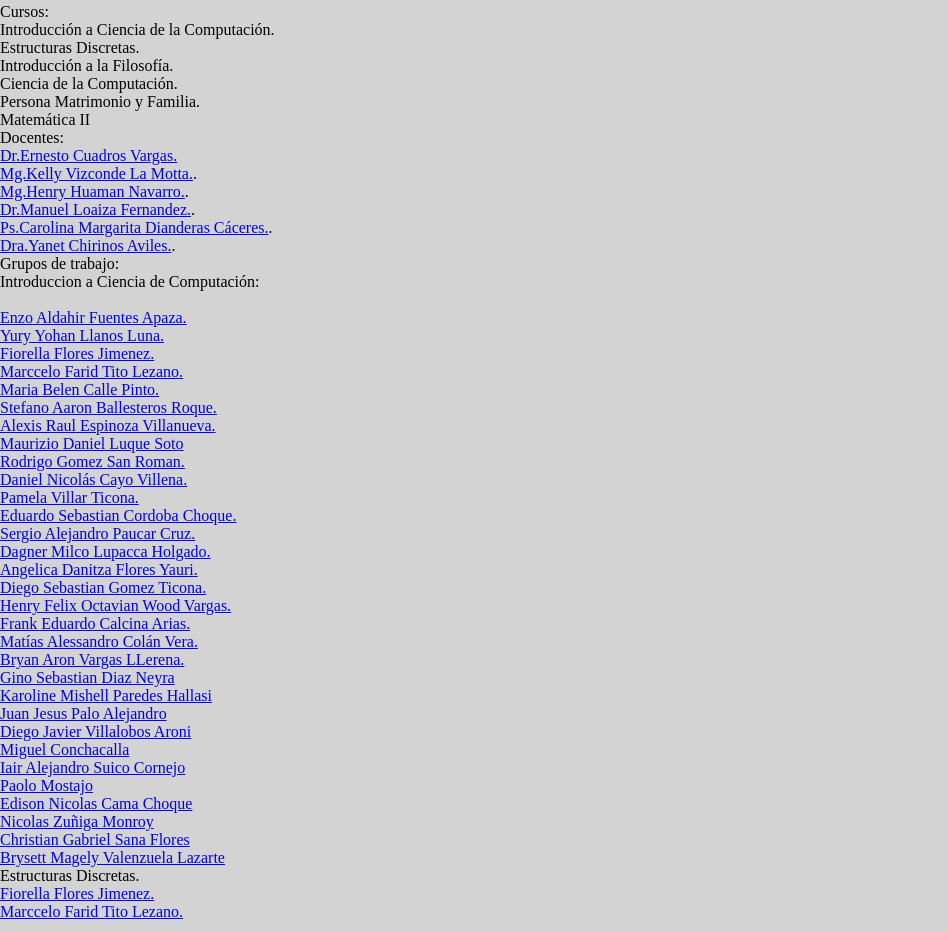
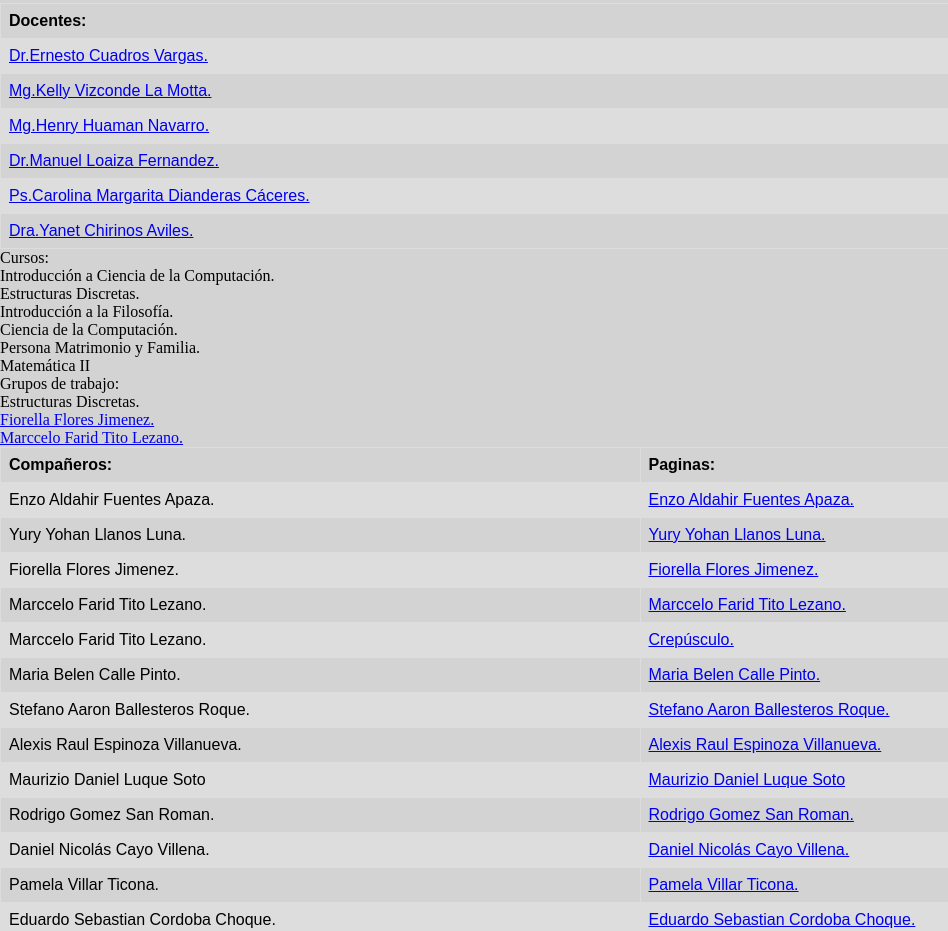
Before and after one commit to brysettmagelyvalenzuelalazarte/brysettmagelyvalenzuelalazarte.github.io, a plain HTML site: page index.html in a window 1280 px wide. Shown: the part 1754-2685 px from the top of the page, without its empty margins (0-948 px from the left). Drawn offline with Linux system fonts and the light colour scheme.

Commit message:
docentes

```diff
--- a/index.html
+++ b/index.html
@@ -134,6 +134,60 @@ tr:nth-child(even) {
 <center>
 <img src="https://encuentro.pe/wp-content/uploads/2019/10/san-pablo-top-ten-ranking.jpg"alt="Imagen Universidad Católica San Pablo"style="width:500px;height:240px;margin-top: 10px;"></p>
 </center>
+
+<style>
+table {
+  font-family: arial, sans-serif;
+  border-collapse: collapse;
+  width: 100%;
+}
+
+td, th {
+  border: 1px solid #dddddd;
+  text-align: left;
+  padding: 8px;
+}
+
+tr:nth-child(even) {
+  background-color: #dddddd;
+}
+
+</style>
+<table>
+  <tr>
+    <th>Docentes: </th>
+
+  </tr>
+ <tr>
+
+    <td><a href="https://ecuadros.blogspot.com/"</a> Dr.Ernesto Cuadros Vargas.</td>
+  </tr>
+
+  <tr>
+
+    <td><a href="https://ctivitae.concytec.gob.pe/appDirectorioCTI/VerDatosInvestigador.do?id_investigador=258819"</a>Mg.Kelly Vizconde La Motta.</td>
+
+  </tr>
+
+  <tr>
+
+    <td><a href="https://pe.linkedin.com/in/henry-huamán-navarro-964015108"</a>Mg.Henry Huaman Navarro.</td>
+
+  </tr>
+
+  <tr>
+    <td><a href="https://ctivitae.concytec.gob.pe/appDirectorioCTI/VerDatosInvestigador.do?id_investigador=54641"</a>Dr.Manuel Loaiza Fernandez.</td>
+  </tr>
+
+  <tr>
+    <td><a href="https://scholar.google.com.pe/citations?user=8N3qnzgAAAAJ&hl=es"</a>Ps.Carolina Margarita Dianderas Cáceres.</td>
+  </tr>
+
+  <tr>
+    <td><a href="https://pe.linkedin.com/in/yanet-silvana-chirinos-aviles-41a3b5177?trk=public_profile_browsemap_profile-result-card_result-card_full-click"</a>Dra.Yanet Chirinos Aviles.</td>
+  </tr>
+</table>
+
  <ul>
   <li>Cursos:
     <ul>
@@ -145,91 +199,8 @@ tr:nth-child(even) {
     <li>Matemática II
     </ul>
 
-  <li>Docentes:
-    <ul>
-    <li><a href="https://ecuadros.blogspot.com/">Dr.Ernesto Cuadros Vargas.</a>
-    <br>
-    <li><a href="https://ctivitae.concytec.gob.pe/appDirectorioCTI/VerDatosInvestigador.do?id_investigador=258819">Mg.Kelly Vizconde La Motta.</a>.
-    <br>
-    <li><a href="https://pe.linkedin.com/in/henry-huamán-navarro-964015108">Mg.Henry Huaman Navarro.</a>.
-    <br>
-    <li><a href="https://ctivitae.concytec.gob.pe/appDirectorioCTI/VerDatosInvestigador.do?id_investigador=54641">Dr.Manuel Loaiza Fernandez.</a>.
-    <br>
-    <li><a href="https://scholar.google.com.pe/citations?user=8N3qnzgAAAAJ&hl=es">Ps.Carolina Margarita Dianderas Cáceres.</a>.
-    <br>
-    <li><a href="https://pe.linkedin.com/in/yanet-silvana-chirinos-aviles-41a3b5177?trk=public_profile_browsemap_profile-result-card_result-card_full-click">Dra.Yanet Chirinos Aviles.</a>.
-    <br>
-    </ul>
-
   <li>Grupos de trabajo:
     <ul>
-    <li>Introduccion a Ciencia de Computación:
-	<ol>
-	<br>
-	<li><a href="https://enzoaldhairfuentesapaza.github.io/">Enzo Aldahir Fuentes Apaza.</a>
-	<br>
-	<li><a href="https://yuryyohanllanos.web.app/">Yury Yohan Llanos Luna.</a>
-	<br>
-	<li><a href="https://fiorellafloresjimenez.github.io">Fiorella Flores Jimenez.</a>
-	<br>
-	<li><a href="https://marcceloftitolezano.netlify.app/">Marccelo Farid Tito Lezano.</a>
-	<br>
-	<li><a href="https://mariabelencallepinto.netlify.app/">Maria Belen Calle Pinto.</a>
-	<br>
-	<li><a href="https://steffanoaaronballesterosroque.netlify.app/">Stefano Aaron Ballesteros Roque.</a>
-	<br>
-	<li><a href="https://alexisespinozavillanueva.netlify.app">Alexis Raul Espinoza Villanueva.</a>
-	<br>
-	<li><a href="https://mauriziodanielluquesoto.netlify.app">Maurizio Daniel Luque Soto</a>
-	<br>
-	<li><a href="https://rodrygsr.github.io/hosting/">Rodrigo Gomez San Roman.</a>
-	<br>
-	<li><a href="https://danielcayo-b5543.web.app/">Daniel Nicolás Cayo Villena.</a>
-	<br>
-	<li><a href="https://pamelavillar.github.io">Pamela Villar Ticona.</a>
-	<br>
-	<li><a href="https://eduardosebastiancordovachoque.netlify.app/">Eduardo Sebastian Cordoba Choque.</a>
-	<br>
-	<li><a href="https://sergio-alejandro-paucar-cruz.web.app/">Sergio Alejandro Paucar Cruz.</a>
-	<br>
-	<li><a href="https://dagner25.github.io/Dagner/">Dagner Milco Lupacca Holgado.</a>
-	<br>
-	<li><a href="https://angelicadanitzafloresyauri.netlify.app/">Angelica Danitza Flores Yauri.</a>
-	<br>
-	<li><a href="https://diegowasa.github.io/">Diego Sebastian Gomez Ticona.</a>
-	<br>
-	<li><a href="https://henrywoodpagina.netlify.app">Henry Felix Octavian Wood Vargas.</a>
-	<br>
-	<li><a href="https://frankeduardocalcinaarias.000webhostapp.com/"> Frank Eduardo Calcina Arias.</a>
-	<br>
-	<li><a href="https://maticolan.github.io/matiascolanv.github.io/">Matías Alessandro Colán Vera.</a>
-	<br>
-	<li><a href="https://bryanaronvargasllerena.web.app">Bryan Aron Vargas LLerena.</a>
-	<br>
-	<li><a href="https://faridgabriel.github.io/#">Gino Sebastian Diaz Neyra</a>
-	<br>
-	<li><a href="https://karolinemishellparedeshallasi.000webhostapp.com">Karoline Mishell Paredes Hallasi</a>
-	<br>
-	<li><a href="https://juanpalo1.github.io">Juan Jesus Palo Alejandro</a>
-	<br>
-	<li><a href="https://diegovillalobosa.github.io">Diego Javier Villalobos Aroni</a>
-	<br>
-	<li><a href="https://miguelangelcq.github.io/ProyectoFinal/">Miguel Conchacalla</a>
-	<br>
-	<li><a href="https://paginawebiair.web.app">Iair Alejandro Suico Cornejo</a>
-	<br>
-	<li><a href="https://paolojma.github.io/PaoloMostajo/">Paolo Mostajo</a>
-	<br>
-	<li><a href="https://liar2128.github.io">Edison Nicolas Cama Choque</a>
-	<br>
-	<li><a href="https://nikolaszm.github.io">Nicolas Zuñiga Monroy</a>
-	<br>
-	<li><a href="https://christian-gabriel.web.app/">Christian Gabriel Sana Flores</a>
-	<br>
-	<li><a href="https://brysettmagelyvalenzuelalazarte.github.io">Brysett Magely Valenzuela Lazarte</a>
-	<br>
-	</ol>
-
     <li>Estructuras Discretas.
 	<ol>
 	<li><a href="https://fiorellafloresjimenez.github.io">Fiorella Flores Jimenez.</a>
@@ -238,7 +209,6 @@ tr:nth-child(even) {
 	<br>
 	</ol>
     </ul>
-  </ul>
 </ul>
 
 <style>
@@ -265,172 +235,172 @@ tr:nth-child(even) {
     <th>Paginas: </th>
   </tr>
  <tr>
-    <td>Enzo Aldahir Fuentes Apaza.</td><br>
-    <td><a href="https://enzoaldhairfuentesapaza.github.io/"</a> Enzo Aldahir Fuentes Apaza.</td><br>
+    <td>Enzo Aldahir Fuentes Apaza.</td>
+    <td><a href="https://enzoaldhairfuentesapaza.github.io/"</a> Enzo Aldahir Fuentes Apaza.</td>
   </tr>
 
   <tr>
-    <td>Yury Yohan Llanos Luna.</td><br>
-    <td><a href="https://yuryyohanllanos.web.app/"</a>Yury Yohan Llanos Luna.</td><br>
+    <td>Yury Yohan Llanos Luna.</td>
+    <td><a href="https://yuryyohanllanos.web.app/"</a>Yury Yohan Llanos Luna.</td>
 
   </tr>
 
   <tr>
-    <td>Fiorella Flores Jimenez.</td><br>
-    <td><a href="https://fiorellafloresjimenez.github.io"</a>Fiorella Flores Jimenez.</td><br>
+    <td>Fiorella Flores Jimenez.</td>
+    <td><a href="https://fiorellafloresjimenez.github.io"</a>Fiorella Flores Jimenez.</td>
 
   </tr>
   <tr>
-    <td>Marccelo Farid Tito Lezano.</td><br>
-    <td><a href="https://marcceloftitolezano.netlify.app/"</a>Marccelo Farid Tito Lezano.</td><br>
+    <td>Marccelo Farid Tito Lezano.</td>
+    <td><a href="https://marcceloftitolezano.netlify.app/"</a>Marccelo Farid Tito Lezano.</td>
 
   </tr>
   <tr>
-    <td>Marccelo Farid Tito Lezano.</td><br>
-    <td><a href="https://www.alibrate.com/libro/crepusculo-1-/59872e8dcba2bce50c1abdb5"</a> Crepúsculo. </td><br>
+    <td>Marccelo Farid Tito Lezano.</td>
+    <td><a href="https://www.alibrate.com/libro/crepusculo-1-/59872e8dcba2bce50c1abdb5"</a> Crepúsculo. </td>
 
   </tr>
   <tr>
-    <td>Maria Belen Calle Pinto.</td><br>
-    <td><a href="https://mariabelencallepinto.netlify.app/"</a>Maria Belen Calle Pinto.</td><br>
+    <td>Maria Belen Calle Pinto.</td>
+    <td><a href="https://mariabelencallepinto.netlify.app/"</a>Maria Belen Calle Pinto.</td>
   </tr>
 
    <tr>
-    <td>Stefano Aaron Ballesteros Roque.</td><br>
-    <td><a href="https://steffanoaaronballesterosroque.netlify.app/"</a>Stefano Aaron Ballesteros Roque.</td><br>
+    <td>Stefano Aaron Ballesteros Roque.</td>
+    <td><a href="https://steffanoaaronballesterosroque.netlify.app/"</a>Stefano Aaron Ballesteros Roque.</td>
 
      <tr>
-    <td>Alexis Raul Espinoza Villanueva.</td><br>
-    <td><a href="https://alexisespinozavillanueva.netlify.app"</a>Alexis Raul Espinoza Villanueva.</td><br>
+    <td>Alexis Raul Espinoza Villanueva.</td>
+    <td><a href="https://alexisespinozavillanueva.netlify.app"</a>Alexis Raul Espinoza Villanueva.</td>
   </tr>
 
    <tr>
-    <td>Maurizio Daniel Luque Soto</td><br>
-    <td><a href="https://mauriziodanielluquesoto.netlify.app"</a>Maurizio Daniel Luque Soto</td><br>
+    <td>Maurizio Daniel Luque Soto</td>
+    <td><a href="https://mauriziodanielluquesoto.netlify.app"</a>Maurizio Daniel Luque Soto</td>
   </tr>
 
    <tr>
-    <td>Rodrigo Gomez San Roman.</td><br>
-    <td><a href="https://rodrygsr.github.io/hosting/"</a>Rodrigo Gomez San Roman.</td><br>
+    <td>Rodrigo Gomez San Roman.</td>
+    <td><a href="https://rodrygsr.github.io/hosting/"</a>Rodrigo Gomez San Roman.</td>
   </tr>
 
    <tr>
-    <td>Daniel Nicolás Cayo Villena.</td><br>
-    <td><a href="https://danielcayo-b5543.web.app/"</a>Daniel Nicolás Cayo Villena.</td><br>
+    <td>Daniel Nicolás Cayo Villena.</td>
+    <td><a href="https://danielcayo-b5543.web.app/"</a>Daniel Nicolás Cayo Villena.</td>
   </tr>
 
      <tr>
-    <td>Pamela Villar Ticona.</td><br>
-    <td><a href="https://pamelavillar.github.io"</a> Pamela Villar Ticona.</td><br>
+    <td>Pamela Villar Ticona.</td>
+    <td><a href="https://pamelavillar.github.io"</a> Pamela Villar Ticona.</td>
   </tr>
 
    <tr>
-    <td>Eduardo Sebastian Cordoba Choque.</td><br>
-    <td><a href="https://eduardosebastiancordovachoque.netlify.app/"</a>Eduardo Sebastian Cordoba Choque.</td><br>
+    <td>Eduardo Sebastian Cordoba Choque.</td>
+    <td><a href="https://eduardosebastiancordovachoque.netlify.app/"</a>Eduardo Sebastian Cordoba Choque.</td>
   </tr>
 
    <tr>
-    <td>Sergio Alejandro Paucar Cruz.</td><br>
-    <td><a href="https://sergio-alejandro-paucar-cruz.web.app/"</a>Sergio Alejandro Paucar Cruz.</td><br>
+    <td>Sergio Alejandro Paucar Cruz.</td>
+    <td><a href="https://sergio-alejandro-paucar-cruz.web.app/"</a>Sergio Alejandro Paucar Cruz.</td>
   </tr>
 
    <tr>
-    <td>Dagner Milco Lupacca Holgado.</td><br>
-    <td><a href="https://dagner25.github.io/Dagner/"</a>Dagner Milco Lupacca Holgado.</td><br>
+    <td>Dagner Milco Lupacca Holgado.</td>
+    <td><a href="https://dagner25.github.io/Dagner/"</a>Dagner Milco Lupacca Holgado.</td>
   </tr>
 
    <tr>
-    <td>Angelica Danitza Flores Yauri.</td><br>
-    <td><a href="https://angelicadanitzafloresyauri.netlify.app/"</a>Angelica Danitza Flores Yauri.</td><br>
+    <td>Angelica Danitza Flores Yauri.</td>
+    <td><a href="https://angelicadanitzafloresyauri.netlify.app/"</a>Angelica Danitza Flores Yauri.</td>
   </tr>
 
    <tr>
-    <td>Diego Sebastian Gomez Ticona.</td><br>
-    <td><a href="https://diegowasa.github.io/"</a>Diego Sebastian Gomez Ticona.</td><br>
+    <td>Diego Sebastian Gomez Ticona.</td>
+    <td><a href="https://diegowasa.github.io/"</a>Diego Sebastian Gomez Ticona.</td>
   </tr>
 
    <tr>
-    <td>Henry Felix Octavian Wood Vargas.</td><br>
-    <td><a href="https://henrywoodpagina.netlify.app"</a>Henry Felix Octavian Wood Vargas.</td><br>
+    <td>Henry Felix Octavian Wood Vargas.</td>
+    <td><a href="https://henrywoodpagina.netlify.app"</a>Henry Felix Octavian Wood Vargas.</td>
   </tr>
 
    <tr>
-    <td> Frank Eduardo Calcina Arias.</td><br>
-    <td><a href="https://frankeduardocalcinaarias.000webhostapp.com/"</a> Frank Eduardo Calcina Arias.</td><br>
+    <td> Frank Eduardo Calcina Arias.</td>
+    <td><a href="https://frankeduardocalcinaarias.000webhostapp.com/"</a> Frank Eduardo Calcina Arias.</td>
   </tr>
 
    <tr>
-    <td>Matías Alessandro Colán Vera.</td><br>
-    <td><a href="https://maticolan.github.io/matiascolanv.github.io/"</a>Matías Alessandro Colán Vera.</td><br>
+    <td>Matías Alessandro Colán Vera.</td>
+    <td><a href="https://maticolan.github.io/matiascolanv.github.io/"</a>Matías Alessandro Colán Vera.</td>
   </tr>
 
    <tr>
-    <td>Bryan Aron Vargas LLerena.</td><br>
-    <td><a href="https://bryanaronvargasllerena.web.app"</a>Bryan Aron Vargas LLerena.</td><br>
+    <td>Bryan Aron Vargas LLerena.</td>
+    <td><a href="https://bryanaronvargasllerena.web.app"</a>Bryan Aron Vargas LLerena.</td>
   </tr>
 
    <tr>
-    <td>Gino Sebastian Diaz Neyra</td><br>
-    <td><a href="https://faridgabriel.github.io/#"</a>Gino Sebastian Diaz Neyra</td><br>
+    <td>Gino Sebastian Diaz Neyra</td>
+    <td><a href="https://faridgabriel.github.io/#"</a>Gino Sebastian Diaz Neyra</td>
   </tr>
 
    <tr>
-    <td>Karoline Mishell Paredes Hallasi</td><br>
-    <td><a href="https://karolinemishellparedeshallasi.000webhostapp.com"</a> Karoline Mishell Paredes Hallasi</td><br>
+    <td>Karoline Mishell Paredes Hallasi</td>
+    <td><a href="https://karolinemishellparedeshallasi.000webhostapp.com"</a> Karoline Mishell Paredes Hallasi</td>
   </tr>
 
    <tr>
-    <td>Juan Jesus Palo Alejandro</td><br>
-    <td><a href="https://juanpalo1.github.io"</a>Juan Jesus Palo Alejandro</td><br>
+    <td>Juan Jesus Palo Alejandro</td>
+    <td><a href="https://juanpalo1.github.io"</a>Juan Jesus Palo Alejandro</td>
   </tr>
 
    <tr>
-    <td>Diego Javier Villalobos Aroni</td><br>
-    <td><a href="https://diegovillalobosa.github.io"</a>Diego Javier Villalobos Aroni</td><br>
+    <td>Diego Javier Villalobos Aroni</td>
+    <td><a href="https://diegovillalobosa.github.io"</a>Diego Javier Villalobos Aroni</td>
   </tr>
 
    <tr>
-    <td>Miguel Conchacalla.</td><br>
-    <td><a href="https://miguelangelcq.github.io/ProyectoFinal/"</a>Miguel Conchacalla.</td><br>
+    <td>Miguel Conchacalla.</td>
+    <td><a href="https://miguelangelcq.github.io/ProyectoFinal/"</a>Miguel Conchacalla.</td>
   </tr>
 
    <tr>
-    <td>Iair Alejandro Suico Cornejo.</td><br>
-    <td><a href="https://paginawebiair.web.app"</a> Iair Alejandro Suico Cornejo.</td><br>
+    <td>Iair Alejandro Suico Cornejo.</td>
+    <td><a href="https://paginawebiair.web.app"</a> Iair Alejandro Suico Cornejo.</td>
   </tr>
 
    <tr>
-    <td>Paolo Mostajo.</td><br>
-    <td><a href="https://paolojma.github.io/PaoloMostajo/"</a> Paolo Mostajo.</td><br>
+    <td>Paolo Mostajo.</td>
+    <td><a href="https://paolojma.github.io/PaoloMostajo/"</a> Paolo Mostajo.</td>
   </tr>
 
    <tr>
-    <td>Edison Nicolas Cama Choque.</td><br>
-    <td><a href="https://liar2128.github.io"</a>Edison Nicolas Cama Choque.</td><br>
+    <td>Edison Nicolas Cama Choque.</td>
+    <td><a href="https://liar2128.github.io"</a>Edison Nicolas Cama Choque.</td>
   </tr>
 
    <tr>
-    <td>Nicolas Zuñiga Monroy.</td><br>
-    <td><a href="https://nikolaszm.github.io"</a> Nicolas Zuñiga Monroy.</td><br>
+    <td>Nicolas Zuñiga Monroy.</td>
+    <td><a href="https://nikolaszm.github.io"</a> Nicolas Zuñiga Monroy.</td>
   </tr>
 
    <tr>
-    <td>Christian Gabriel Sana Flores.</td><br>
-    <td><a href="https://christian-gabriel.web.app/"</a>Christian Gabriel Sana Flores.</td><br>
+    <td>Christian Gabriel Sana Flores.</td>
+    <td><a href="https://christian-gabriel.web.app/"</a>Christian Gabriel Sana Flores.</td>
   </tr>
 
    <tr>
-    <td>Enzo Aldahir Fuentes Apaza.</td><br>
-    <td><a href="https://weeblebooks.com/es/juvenil/viaje-al-centro-de-la-tierra/"</a> Viaje al Centro de la Tierra.</td><br>
+    <td>Enzo Aldahir Fuentes Apaza.</td>
+    <td><a href="https://weeblebooks.com/es/juvenil/viaje-al-centro-de-la-tierra/"</a> Viaje al Centro de la Tierra.</td>
   </tr>
 
    <tr>
-    <td>Dayanna Milagros Vizcarra Vargas</td><br>
-    <td><a href="https://dayannamilagrosvizcarravargas.netlify.app/"</a> Dayanna Milagros Vizcarra Vargas</td><br>
+    <td>Dayanna Milagros Vizcarra Vargas</td>
+    <td><a href="https://dayannamilagrosvizcarravargas.netlify.app/"</a> Dayanna Milagros Vizcarra Vargas</td>
   </tr>
    <tr>
-    <td>Brysett Magely Valenzuela Lazarte.</td><br>
-    <td><a href="https://brysettmagelyvalenzuelalazarte.github.io"</a>Brysett Magely Valenzuela Lazarte</td><br>
+    <td>Brysett Magely Valenzuela Lazarte.</td>
+    <td><a href="https://brysettmagelyvalenzuelalazarte.github.io"</a>Brysett Magely Valenzuela Lazarte</td>
   </tr>
   </tr>
 </table>
```
